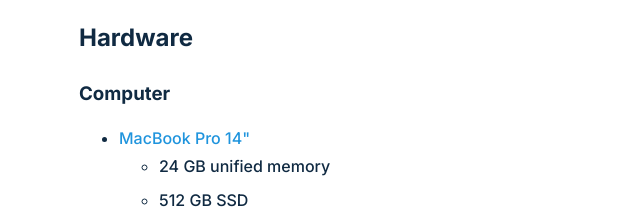
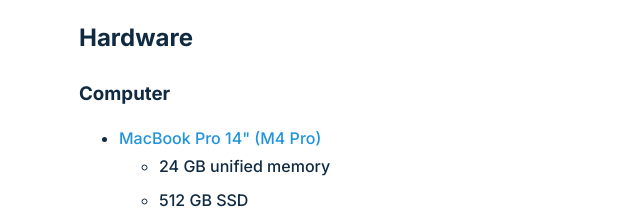
Before and after one commit to TimoStaudinger/timostaudinger.com, a Next.js app: page /uses in a window 1280 px wide. Shown: the part 1360-1578 px from the top of the page, without its empty margins (161-801 px from the left). Built offline with nearby package versions, Linux system fonts and the light colour scheme; no server answers.

Commit message:
Add M4 Pro chip to MacBook Pro entry

```diff
--- a/src/app/(site)/uses/_components/UsesClient.tsx
+++ b/src/app/(site)/uses/_components/UsesClient.tsx
@@ -71,7 +71,7 @@
     <h3>Computer</h3>
     <ul>
       <li>
-        <a href="https://www.apple.com/macbook-pro/">MacBook Pro 14"</a>
+        <a href="https://www.apple.com/macbook-pro/">MacBook Pro 14" (M4 Pro)</a>
         <ul>
           <li>24 GB unified memory</li>
           <li>512 GB SSD</li>
```
